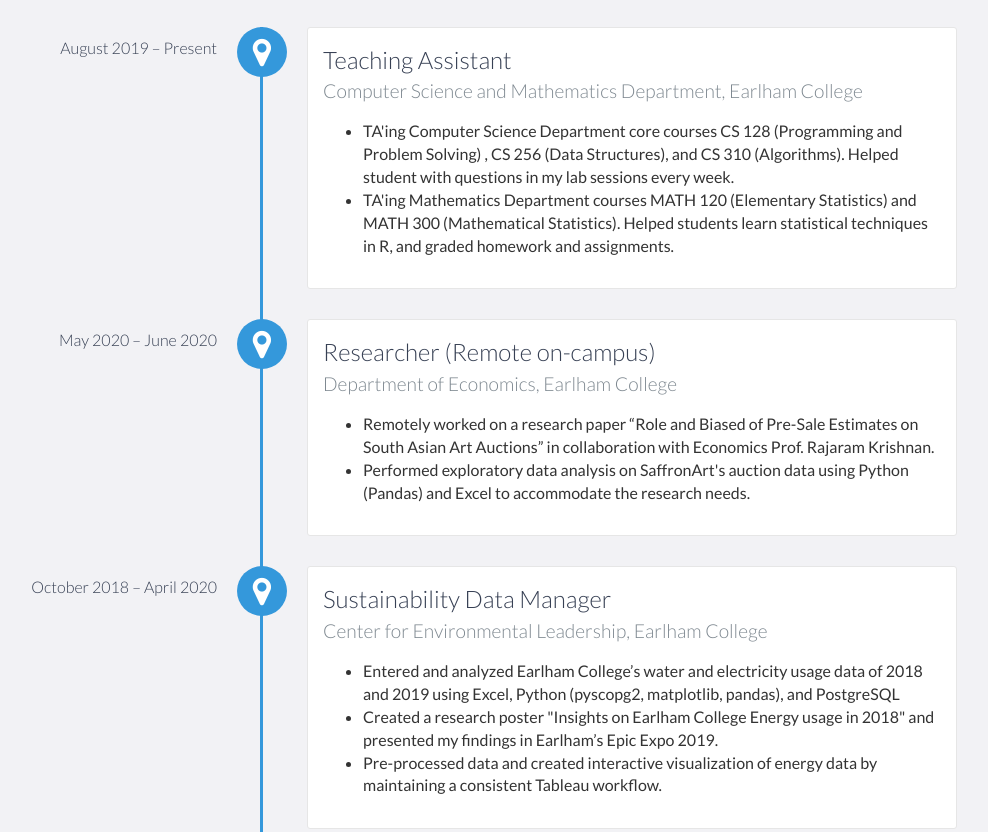
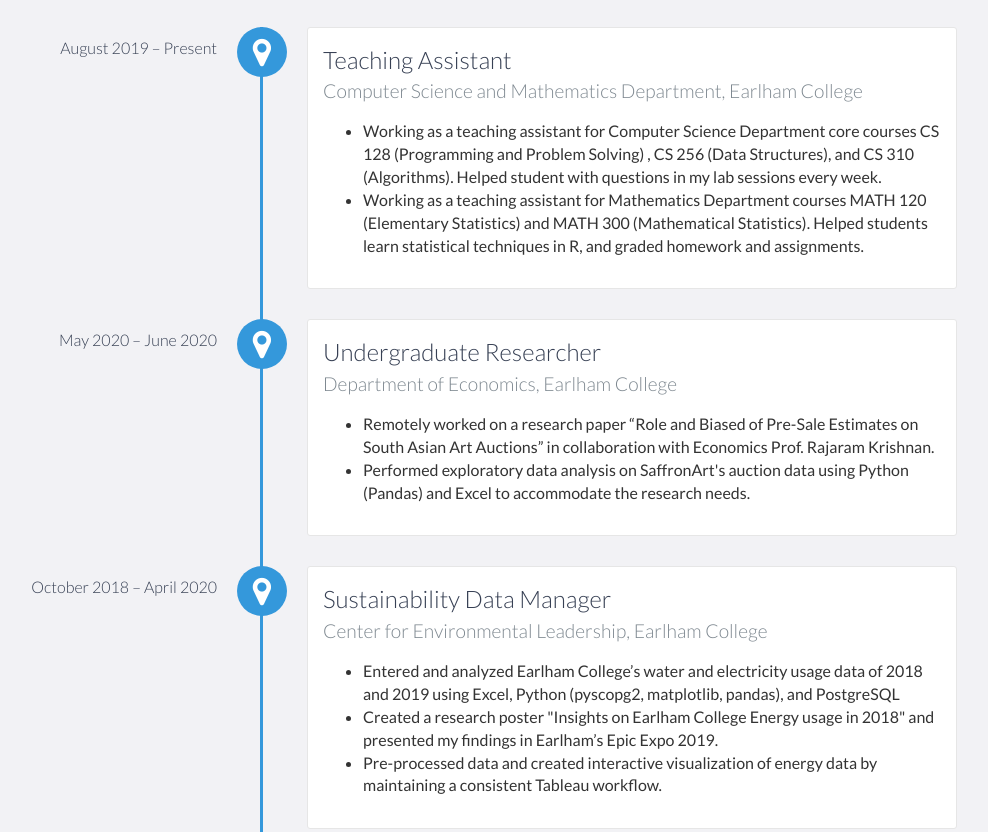
Before and after one commit to Dpoudel18/dipeshpoudel, a plain HTML site: page index.html in a window 1280 px wide. Shown: the part 1240-2072 px from the top of the page, without its empty margins (183-1171 px from the left). Drawn offline with nearby package versions, Linux system fonts and the light colour scheme.

Commit message:
minor skill change updated

```diff
--- a/index.html
+++ b/index.html
@@ -116,16 +116,16 @@
               <h4>Computer Science and Mathematics Department, Earlham College</h4>
               <p>
                   <ul>
-                  <li>  TA'ing Computer Science Department core courses CS 128 (Programming and Problem Solving) , CS 256 (Data Structures), and CS 310 (Algorithms). Helped student with questions in my lab sessions every week. </li>
+                  <li>  Working as a teaching assistant for Computer Science Department core courses CS 128 (Programming and Problem Solving) , CS 256 (Data Structures), and CS 310 (Algorithms). Helped student with questions in my lab sessions every week. </li>
 
-                  <li>  TA'ing Mathematics Department courses MATH 120 (Elementary Statistics) and MATH 300 (Mathematical Statistics). Helped students learn statistical techniques in R, and graded homework and assignments. </li>
+                  <li>  Working as a teaching assistant for Mathematics Department courses MATH 120 (Elementary Statistics) and MATH 300 (Mathematical Statistics). Helped students learn statistical techniques in R, and graded homework and assignments. </li>
 
                   </ul>
               </p>
           </div>
 
           <div data-date="May 2020 – June 2020">
-              <h3>Researcher (Remote on-campus)</h3>
+              <h3>Undergraduate Researcher</h3>
               <h4>Department of Economics, Earlham College</h4>
               <p>
                   <ul>
@@ -416,6 +416,8 @@
             <li>Exploratory Data Analysis</li>
             <li> Relational Database Design </li>
             <li>Excel</li>
+	    <li>Data Structures</li>
+	    <li>Algorithms</li>
             <li>C</li>
             <li>Git</li>
             <li>LaTeX</li>
```
